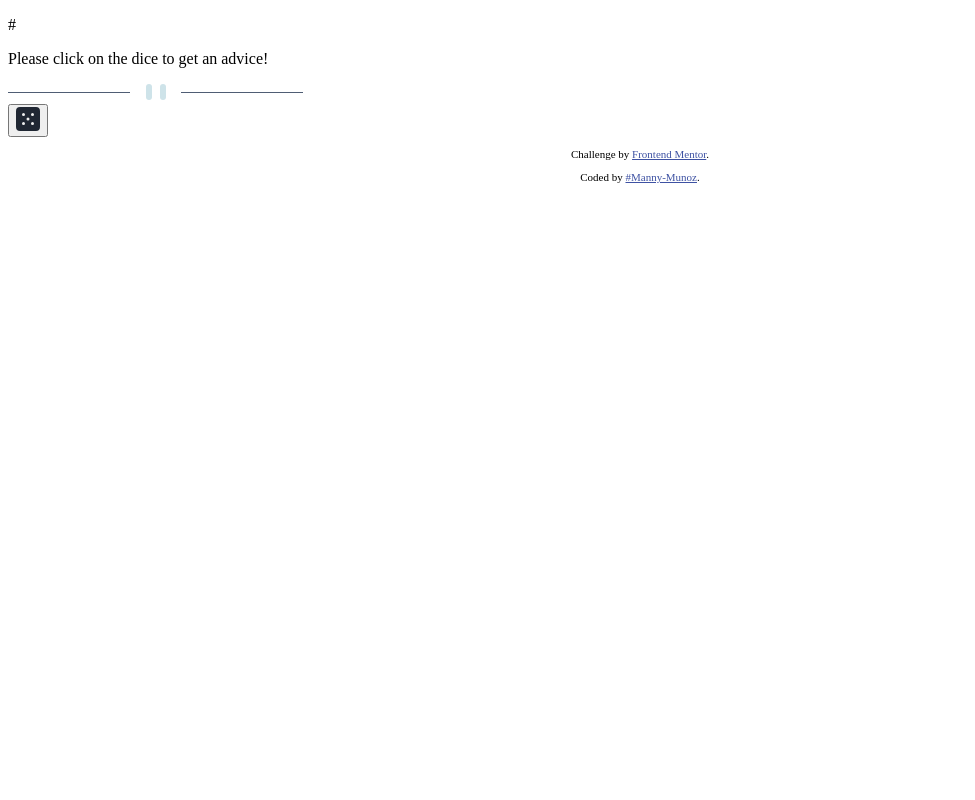
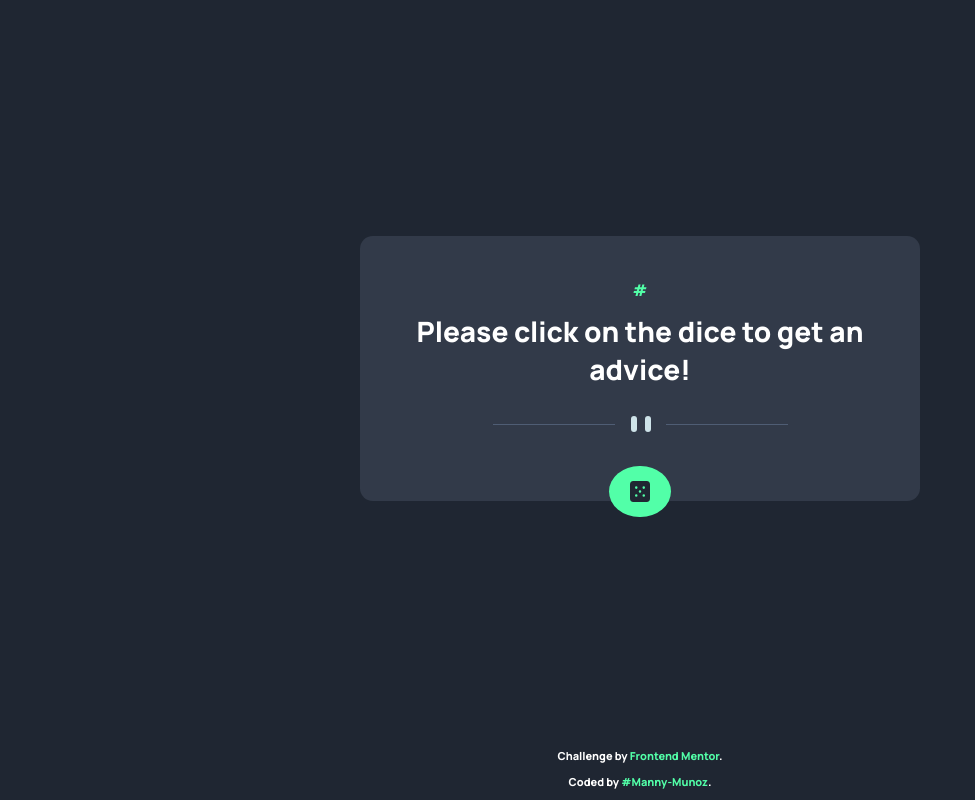
Before and after one commit to Manny-Munoz/Advice-generator-app-Frontend-Mentor-Challenge, a plain HTML site: page index.html in a window 1280 px wide. Shown: the whole page, without its empty margins (0-975 px from the left). Drawn offline with Linux system fonts and the light colour scheme.

Commit message:
add basic style and add style to the advice component

```diff
--- a/style.css
+++ b/style.css
@@ -1,2 +1,110 @@
-.attribution { font-size: 11px; text-align: center; }
-.attribution a { color: hsl(228, 45%, 44%); }
+:root{
+  --bg-color: hsl(218, 23%, 16%);
+  --card-color:hsl(217, 19%, 24%);
+  --font-color: hsl(0, 0%, 100%);
+  --accent-color: hsl(150, 100%, 66%);
+  --border-radius: 0.8rem;
+}
+
+html{
+  box-sizing: border-box;
+}
+
+*, *::after, *::before{
+  box-sizing: inherit;
+}
+
+body{
+  display: grid;
+  grid-template-rows: 1fr auto;
+  font-family: 'Manrope', sans-serif;
+  min-height: 100vh;
+  margin: 0;
+  background-color: var(--bg-color);
+  color: var(--font-color);
+}
+
+main{
+  display: flex;
+  justify-content: center;
+  align-items: center;
+}
+
+img{
+  max-width: 100%;
+  height: auto;
+}
+
+a{
+  text-decoration: none;
+}
+
+.advice{
+  display: flex;
+  position: relative;
+  align-items: center;
+  flex-direction: column;
+  background-color: var(--card-color);
+  border-radius: var(--border-radius);
+  margin: 2rem;
+  max-width: 35rem;
+  padding: 2rem;
+  gap: 1rem;
+}
+
+.advice__line{
+  margin-bottom: 2rem;
+}
+
+.advice__footer{
+  background-color: var(--accent-color);
+  padding: 0.9rem;
+  border-radius: 50%;
+  position: absolute;
+  bottom: -1rem;
+  z-index: 1;
+}
+
+
+.text{
+  text-align: center;
+  margin: 0.7rem;;
+}
+
+.text--quote{
+  font-size: 1.75rem;
+}
+
+.text--accent-color{
+  color: var(--accent-color);
+}
+
+.text--small{
+  font-size: 0.6875rem;
+}
+
+.button{
+  display: flex;
+  border: none;
+  background-color: transparent;
+  cursor: pointer;
+  transition: transform 0.3s;
+}
+
+.button:active{
+  transform: rotate(180deg);
+}
+
+.button__icon{
+  width: 1.3rem;
+}
+
+@media (hover:hover){
+  .advice__footer:hover{
+     box-shadow: 0 0 1rem var(--accent-color);
+  }
+}
+
+.attribution{
+  text-align: center;
+}
```
